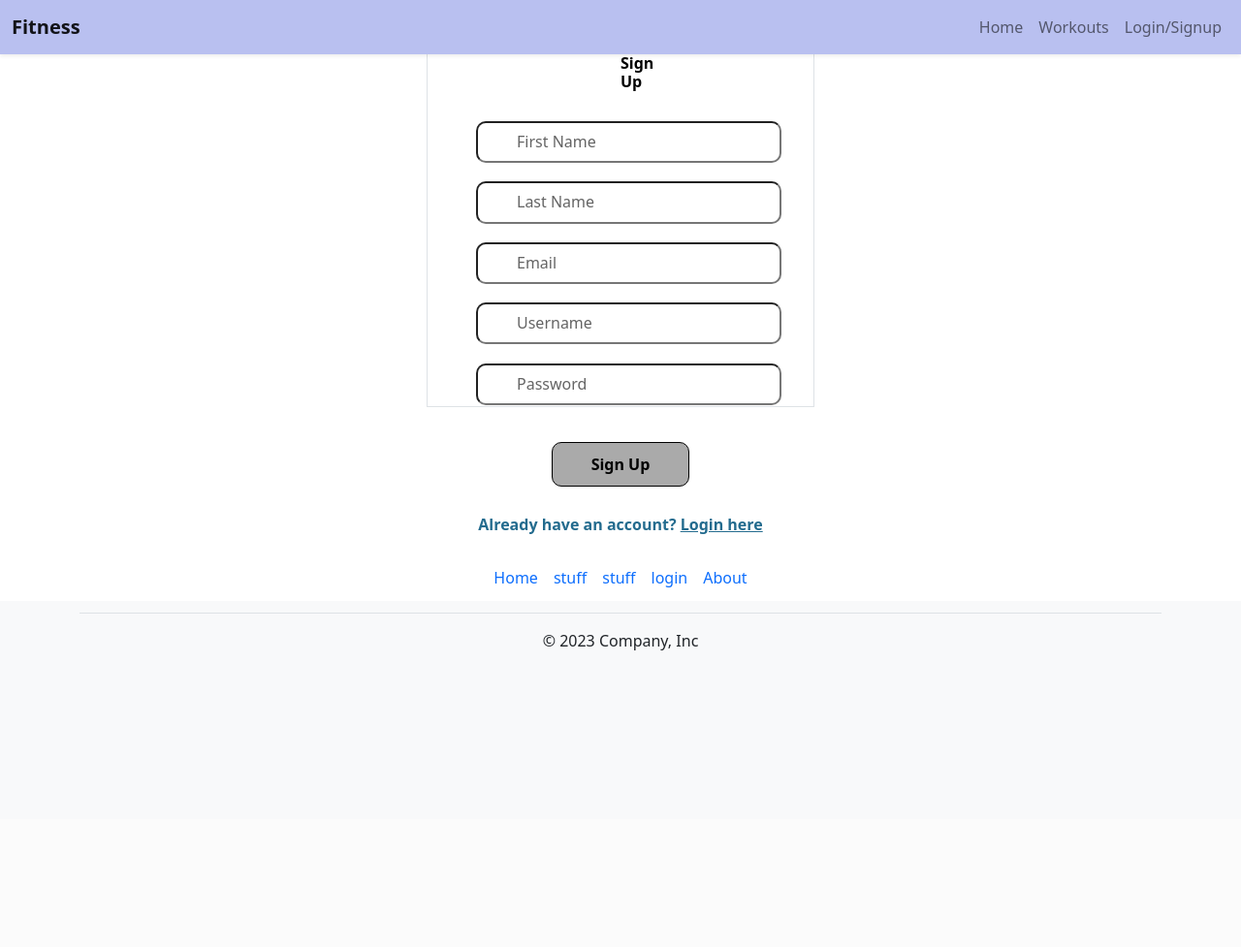
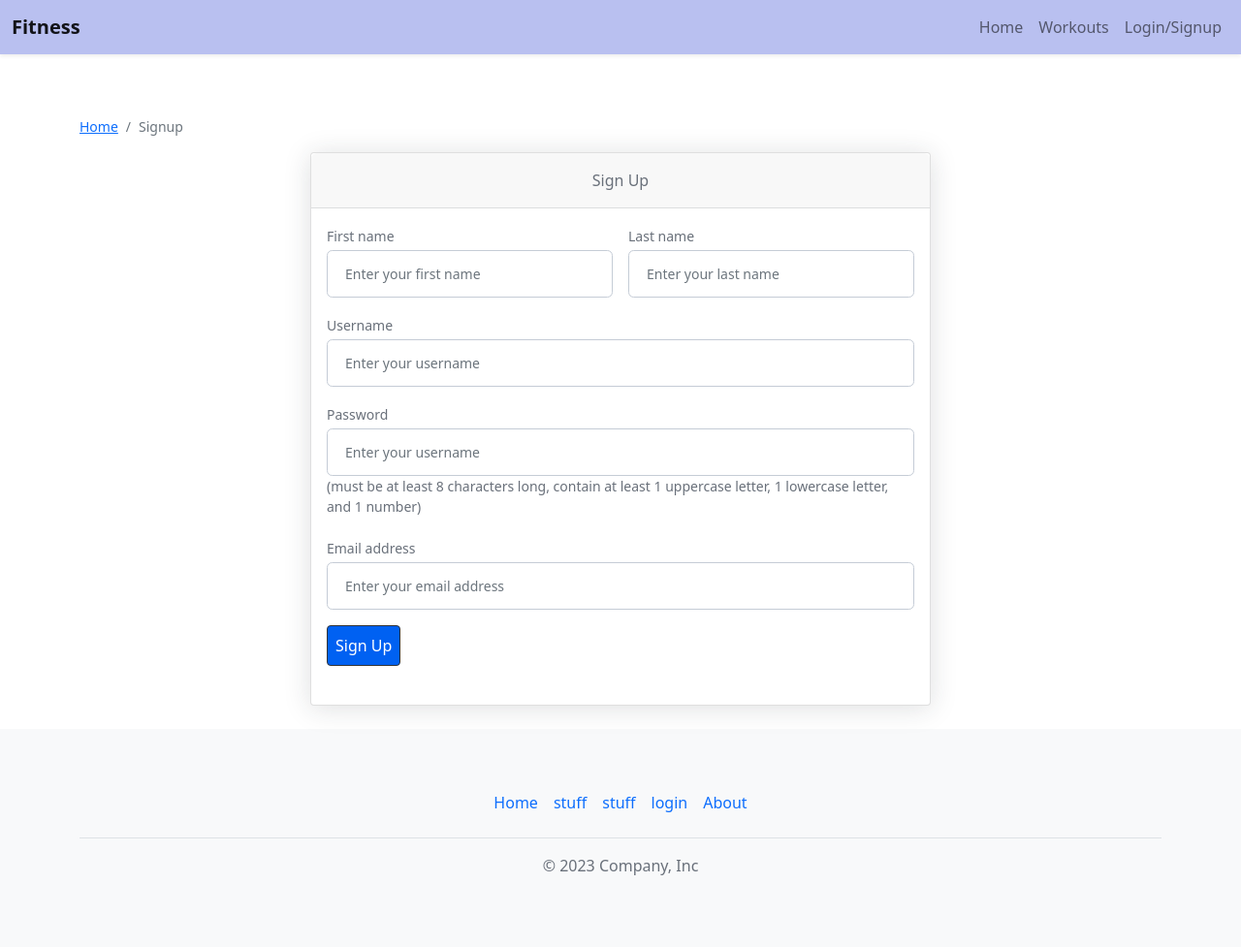
Before and after one commit to ShawnKi/SoftwareEngineeringProjectCSE3026, a Flask app: page /signup in a window 1280 px wide. Shown: the whole page at 97% size. Before the commit the page ends 671 px from the top, so only its background shows below. Run offline with Flask 3, Linux system fonts and the light colour scheme.

Commit message:
fixed sign up

```diff
--- a/SoftwareEngineeringProjectCSE3026-test1/app.py
+++ b/SoftwareEngineeringProjectCSE3026-test1/app.py
@@ -41,13 +41,12 @@ class User(db.Model, UserMixin):
     password = db.Column(db.String(255), nullable=False)
     userdata = db.Column(db.JSON)
 
-    def __init__(self, first_name, last_name, email, username, password, userdata):
+    def __init__(self, first_name, last_name, email, username, password):
         self.first_name = first_name
         self.last_name = last_name
         self.email = email
         self.username = username
         self.password = bcrypt.hashpw(password.encode('utf-8'), bcrypt.gensalt())
-        self.userdata = userdata
 
 # Creates tables if they don't exist
 with app.app_context():
--- a/SoftwareEngineeringProjectCSE3026-test1/templates/signup.html
+++ b/SoftwareEngineeringProjectCSE3026-test1/templates/signup.html
@@ -1,18 +1,7 @@
 {% extends 'base.html' %}
 {% block head %}
-<link rel="stylesheet" href="{{ url_for('static', filename='style.css') }}">
-<style>
-.container {
-    position: relative;
-    top: -100px;  /* Adjust this value to move the form up */
-}
-.border {
-    margin-bottom: 100px;  /* Add space at the bottom to prevent overlap */
-}
-.header {
-    margin-bottom: -20px;  /* Add space below the header to move the "Sign Up" text down */
-}
-</style>
+<link rel="stylesheet" href="{{ url_for('static', filename='profile.css') }}">
+
 <script>
     function validatePassword() {
         var password = document.getElementById("password").value;
@@ -28,25 +17,92 @@ function validatePassword() {
 {% endblock %}
 {% block body %}
 <div class="container">
+    <div>
+        <ol class="breadcrumb small" style="margin-top:100px;">
+            <li class="breadcrumb-item"><a href="{{url_for('index')}}">Home</a></li>
+            <li class="breadcrumb-item active" aria-current="page">Signup</li>
+        </ol>
+    </div>
+</div>
+
+<div class="col-xl-6 mx-auto">
+    <div class="card mb-4">
+        <div align="center">
+            <div class="card-header">Sign Up</div>
+        </div>
+        <div class="card-body">
+            <form action="{{ url_for('signup') }}" method="post" onsubmit="return validatePassword()">
+
+                <div class="row gx-3 mb-3">
+
+                    <div class="col-md-6">
+                        <label class="small mb-1" for="inputFirstName">First name</label>
+                        <input class="form-control" id="first_name" name="first_name" type="text"
+                            placeholder="Enter your first name">
+                    </div>
+
+                    <div class="col-md-6">
+                        <label class="small mb-1" for="inputLastName">Last name</label>
+                        <input class="form-control" id="last_name" name="last_name" type="text"
+                            placeholder="Enter your last name">
+                    </div>
+                </div>
+                <div class="mb-3">
+                    <label class="small mb-1" for="inputUsername">Username</label>
+                    <input class="form-control" id="username" name="username" type="text"
+                        placeholder="Enter your username">
+                </div>
+                <div class="mb-3">
+                    <label class="small mb-1" for="inputUsername">Password</label>
+                    <input class="form-control" id="password" name="password" type="text"
+                        placeholder="Enter your username">
+                    <label class="small mb-1" for="inputUsername">(must be at least 8 characters long, contain at least
+                        1 uppercase letter, 1 lowercase letter, and 1 number)</label>
+                </div>
+
+                <div class="mb-3">
+                    <label class="small mb-1" for="inputEmailAddress">Email address</label>
+                    <input class="form-control" id="email" name="email" type="email"
+                        placeholder="Enter your email address">
+                </div>
+
+                <input type="submit" class="btn btn-primary" value="Sign Up"></br></br>
+            </form>
+        </div>
+    </div>
+</div>
+
+<!--
+<div class="container-xl px-4 mt-4">
+    <div class="col-xl-6 mx-auto">
+        <div class="card mb-4">
             <div align="center">
                 <div align="center" class="border">
                     <div class="header">
-                <h1 class="word">Sign Up</h1>
+                        <h1 class="fs-4 card-title fw-bold mb-4">Sign Up</h1>
                     </div></br>
                     <h2 class="word">
                         <form action="{{ url_for('signup') }}" method="post" onsubmit="return validatePassword()">
                             <div class="msg">{{ msg }}</div>
-                    <input id="first_name" name="first_name" type="text" placeholder="First Name" class="textbox" /></br></br>
-                    <input id="last_name" name="last_name" type="text" placeholder="Last Name" class="textbox" /></br></br>
+                            <input id="first_name" name="first_name" type="text" placeholder="First Name"
+                                class="textbox" /></br></br>
+                            <input id="last_name" name="last_name" type="text" placeholder="Last Name"
+                                class="textbox" /></br></br>
                             <input id="email" name="email" type="text" placeholder="Email" class="textbox" /></br></br>
-                    <input id="username" name="username" type="text" placeholder="Username" class="textbox" /></br></br>
+                            <input id="username" name="username" type="text" placeholder="Username"
+                                class="textbox" /></br></br>
                             <input id="password" name="password" type="password" placeholder="Password"
                                 class="textbox" /></br></br></br>
                             <input type="submit" class="btn" value="Sign Up"></br></br>
                         </form>
                     </h2>
-            <p class="bottom">Already have an account? <a class="bottom" href="#"> Login here</a></p>
+                    <p class="bottom">Already have an account? <a class="bottom" href="{{ url_for('login') }}"> Login
+                            here</a>
+                    </p>
                 </div>
             </div>
         </div>
+    </div>
+</div>
+-->
 {% endblock %}
```
Lines whose indentation alone changed are shown as unchanged.
